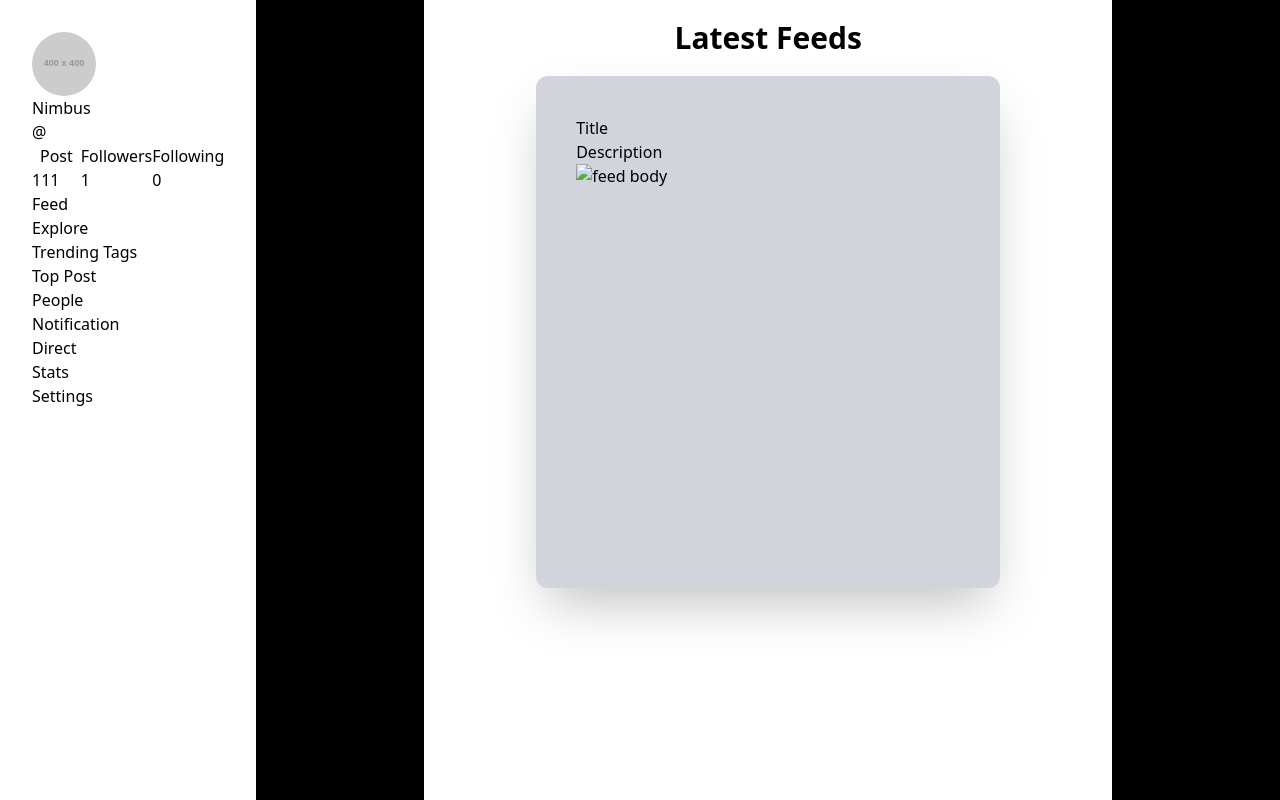
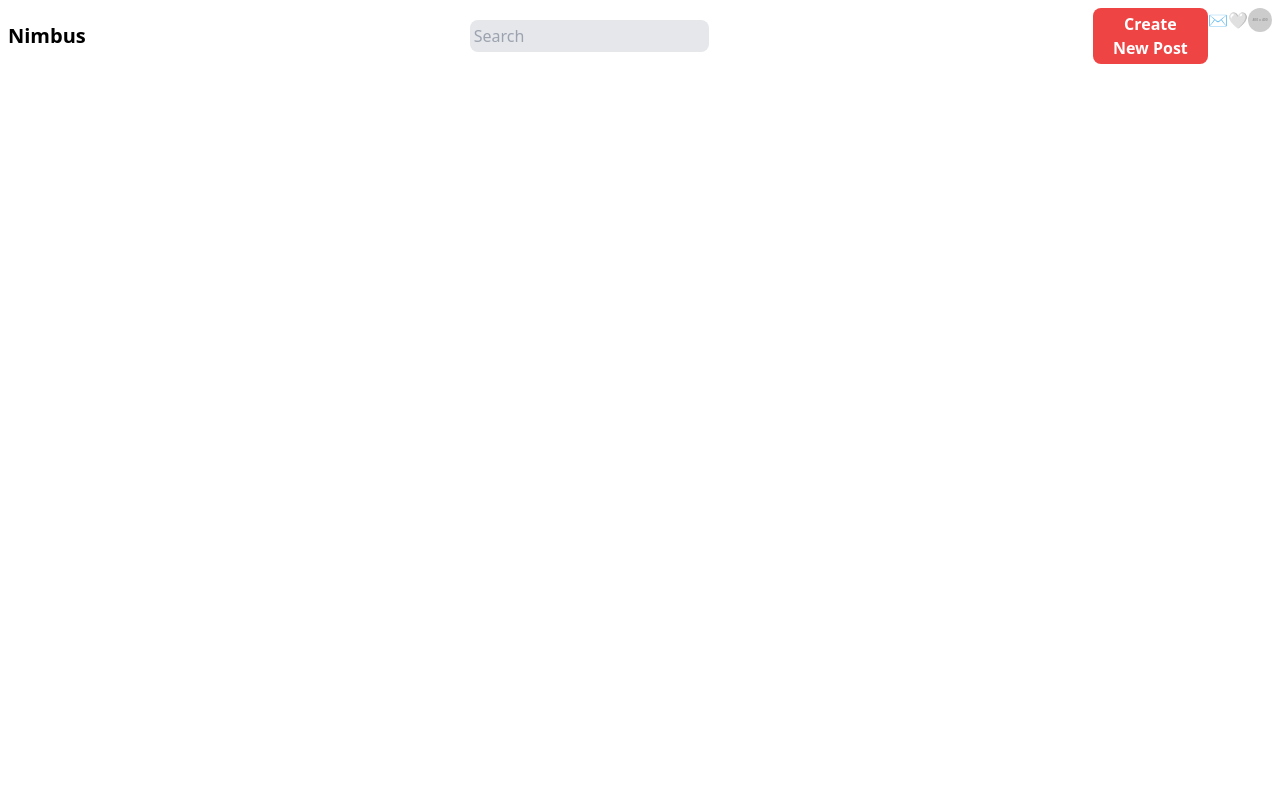
Before and after one commit to Ashutoshkrh/Nimbus, a Flask app: template feed/templates/feed.html in a window 1280 px wide. Run offline with Flask 3, Linux system fonts and the light colour scheme; the template is opened without the code that fills it, so the values that code supplies are empty; grey boxes labelled with a size stand in for pictures from a placeholder-image service; parts of the project's set-up code (start-up, migrations or seed data) failed here and were passed over; some libraries are stand-ins or nearby versions.

Commit message:
Changed feed.html

```diff
--- a/feed/templates/feed.html
+++ b/feed/templates/feed.html
@@ -4,90 +4,24 @@
     <meta charset="UTF-8">
     <meta name="viewport" content="width=device-width, initial-scale=1.0">
     <script src="https://cdn.tailwindcss.com"></script>
-    <title>Feed</title>
+    <title>Document</title>
 </head>
-<body class = " min-h-screen flex bg-black   justify-between">
-    <section class = "flex-col bg-white shadow-lg p-8">
-        <div>
-            <img class=" h-16 w-16 rounded-full" src="https://placehold.co/400" alt="profile photo">
-            <h1>Nimbus</h1>
+<body>
+    <div class="flex-row flex items-center p-2">
+        <h1 class="font-bold text-xl">Nimbus</h1>
+        <input class="bg-gray-200 p-1 mx-96 w-72 rounded-lg" type="text" placeholder="Search">
+        <div class="flex justify-evenly w-96"> <!-- Adjust the width as needed -->
+            <button class="bg-red-500 p-1 px-4 rounded-lg font-semibold text-white">Create New Post</button>
+            <div>✉️</div>
+            <div>🤍</div>
+            <img class="h-6 w-6 rounded-full" src="https://placehold.co/400x400" alt="dp">
         </div>
-
-        <div class = "flex-col">
-            <h1>{{firstname + " " + lastname}}</h1>
-            <h1>@{{username}}</h1>
-        </div>
-        <div class = "flex">
-            <div class = "flex-col">
-                <h1 class="px-2">Post</h1>
-                <h1>111</h1>
-            </div>
-            <div class = "flex-col">
-                <h1>Followers</h1>
-                <h1>1</h1>
-            </div>
-            <div class = "flex-col">
-                <h1>Following</h1>
-                <h1>0</h1>
-            </div>
-        </div>
-        <div class ="flex">
-
-            <h1>Feed</h1>
-        </div>
-        <div class ="flex">
-
-            <h1>Explore</h1>
-        </div>
-        <div class ="flex">
-
-            <h1>Trending Tags</h1>
-        </div>
-        <div class ="flex">
-
-            <h1>Top Post</h1>
-        </div>
-        <div class ="flex">
-
-            <h1>People</h1>
-        </div>
-        <div class ="flex">
-
-            <h1>Notification</h1>
-        </div>
-        <div class ="flex">
-
-            <h1>Direct</h1>
-        </div>
-        <div class ="flex">
-
-            <h1>Stats</h1>
-        </div>
-        <div class ="flex">
-
-            <h1>Settings</h1>
-        </div>
-
-    </section>
+    </div>
 
 
 
-    <section class="bg-white flex-col pr-28 pl-28  min-h-screen h-full">
-        <h1 class="font-bold text-center text-3xl p-5">Latest Feeds</h1>
-        <div class=" flex-col p-10 bg-gray-300 rounded-xl shadow-2xl hover:bg-blue-300 transition-colors" >
-            <h1>Title</h1>
-            <h1>Description</h1>
-            <img class = "h-96 w-96" src="#" alt="feed body">
-        </div>
-    </section>
+    <div>
 
-
-    <section>
-
-    </section>
-
-
-
-
+    </div>
 </body>
 </html>
```
